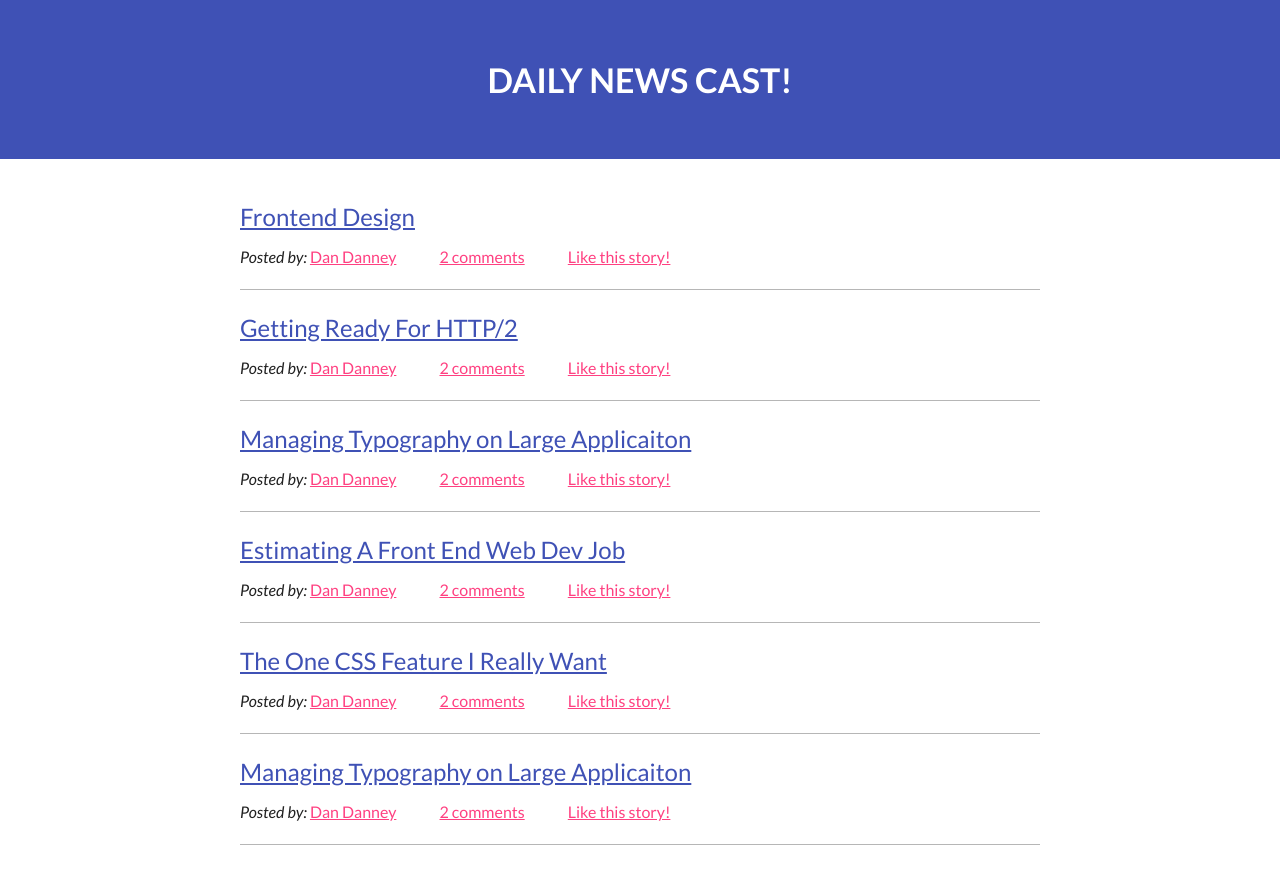
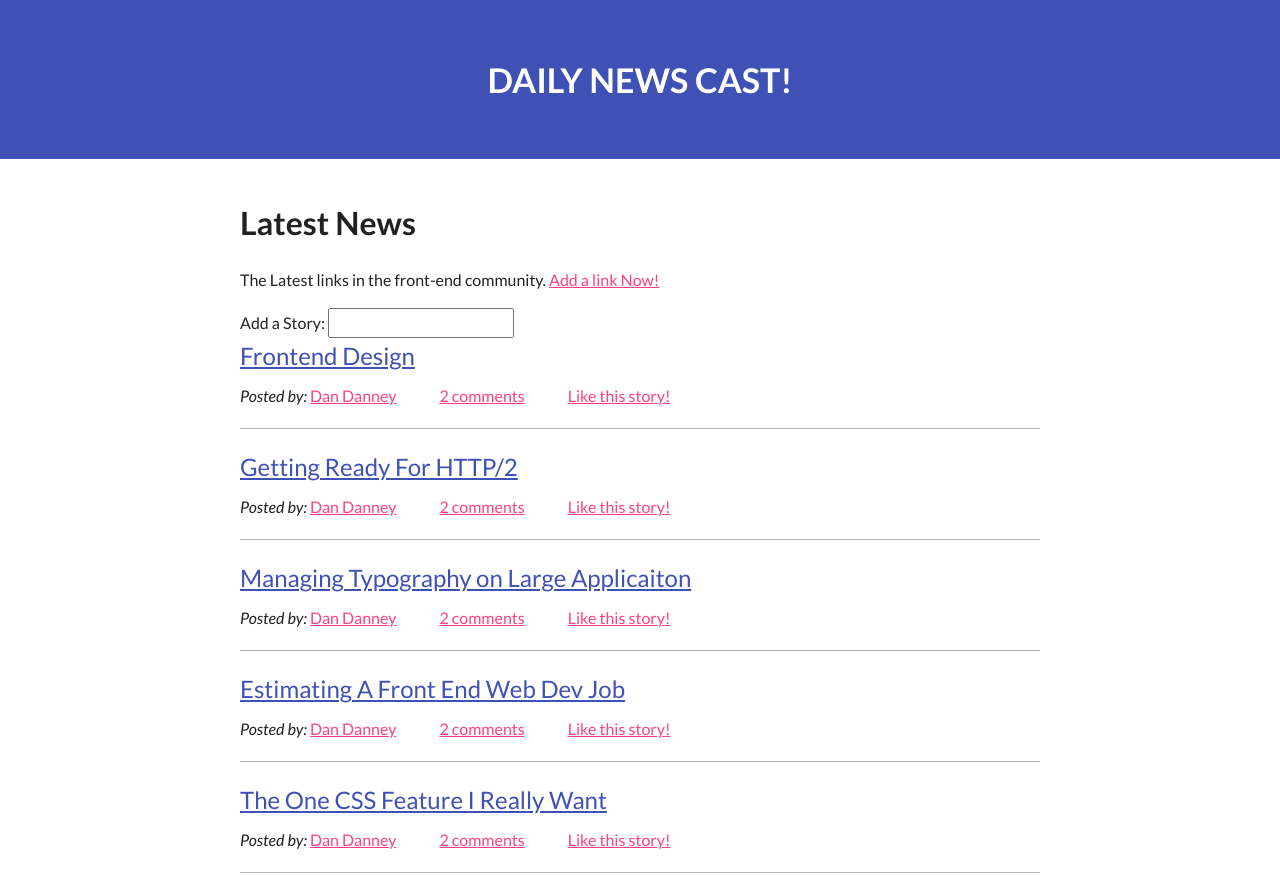
Before and after one commit to aliasad2013/DailyNewsCast, a plain HTML site: page index.html in a window 1280 px wide. Shown: the top 876 px of the page. Drawn offline with nearby package versions, Linux system fonts and the light colour scheme.

Commit message:
Added link form

```diff
--- a/index.html
+++ b/index.html
@@ -16,6 +16,15 @@
   </header>
   <main class="content">
     <div class="container">
+      <header class='subheader'>
+        <h1>Latest News</h1>
+        <p> The Latest links in the front-end community. <a href="#"> Add a link Now!</a></p>
+        <form class='form'>
+          <label class='form-label' for='form-link-input'> Add a Story: </label>
+          <input class='form-input' type='text' id='form-link-input'/>
+
+        </form>
+      </header>
       <ol class="news">
         <li class="news-item">
           <a class="news-link" href="#" >Frontend Design</a>
```
